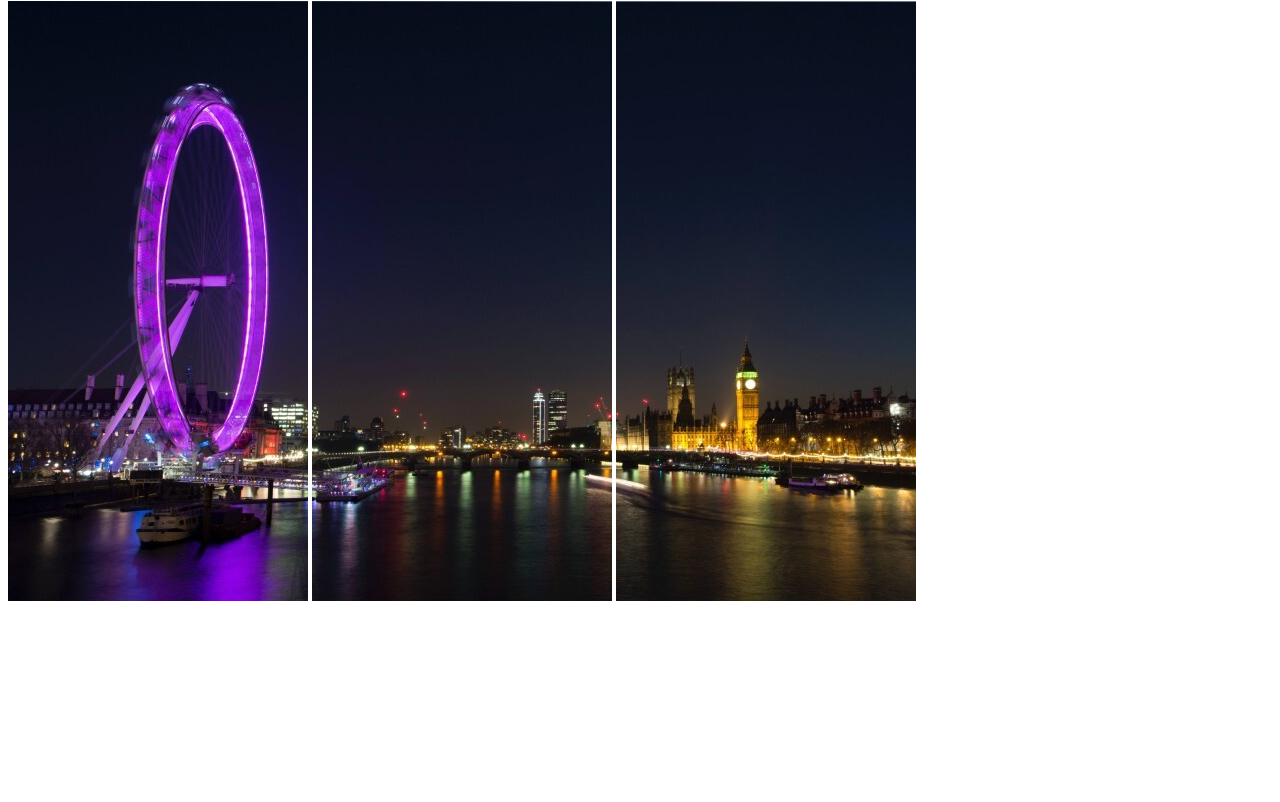
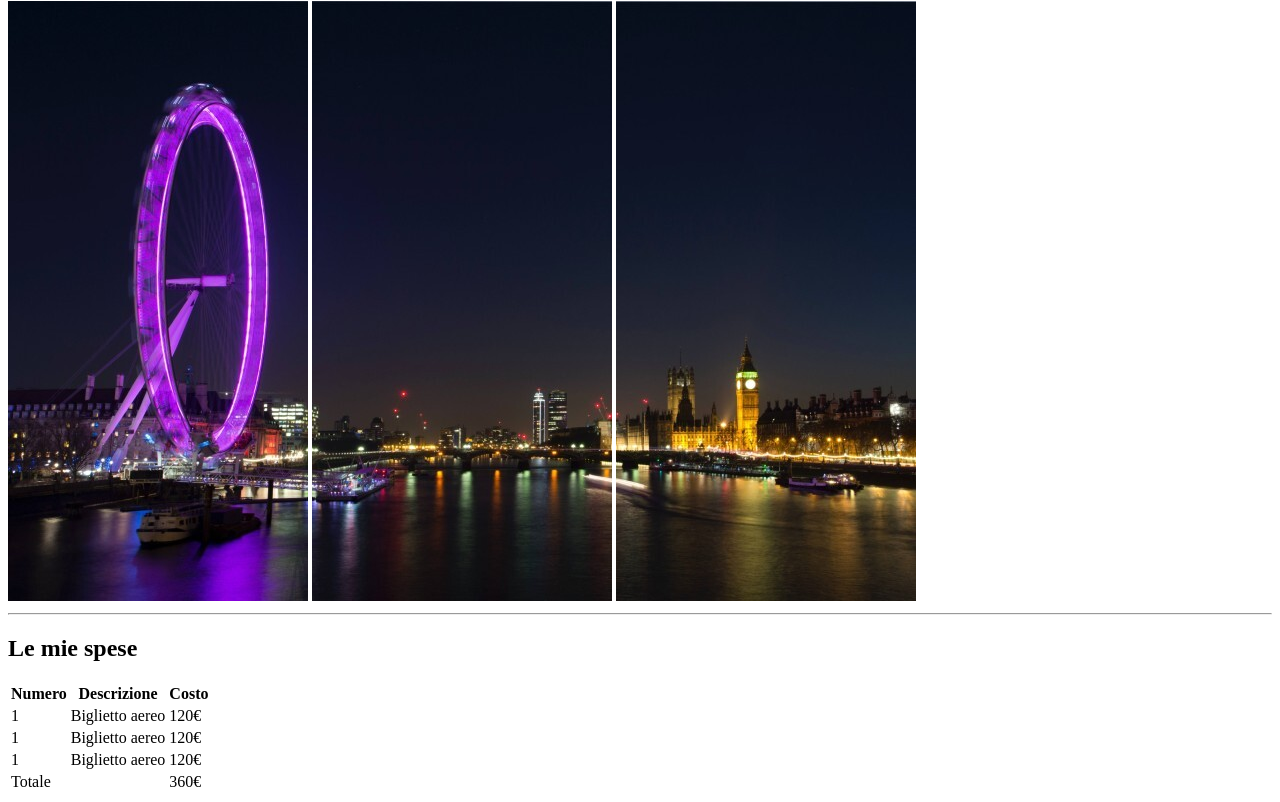
Before and after one commit to Casimiro-Moliterni/html-london-trip, a plain HTML site: page index.html in a window 1280 px wide. Shown: the part 79-881 px from the top of the page. Before the commit the page ends 800 px from the top, so only its background shows below. Drawn offline with Linux system fonts and the light colour scheme.

```diff
--- a/index.html
+++ b/index.html
@@ -13,10 +13,45 @@
             <img src="./img/img2.jpg" alt="">
             <img src="./img/img3.jpg" alt="">
         </div>
+        <hr>
 
     </header>
     <main>
         <section>
+            <h2>Le mie spese</h2>
+            <table>
+                <thead>
+                    <tr>
+                        <th>Numero</th>
+                        <th>Descrizione</th>
+                        <th>Costo</th>
+                    </tr>
+                </thead>
+                <tbody>
+                    <tr>
+                        <td>1</td>
+                        <td>Biglietto aereo</td>
+                        <td>120&euro;</td>
+                    </tr>
+                    <tr>
+                        <td>1</td>
+                        <td>Biglietto aereo</td>
+                        <td>120&euro;</td>
+                    </tr>
+                    <tr>
+                        <td>1</td>
+                        <td>Biglietto aereo</td>
+                        <td>120&euro;</td>
+                    </tr>
+                </tbody>
+                <tfoot>
+                    <tr>
+                        <td colspan="2">Totale</td>
+                        <td>360&euro;</td>
+                    </tr>
+                </tfoot>
+            </table>
+
 
         </section>
         <section>
```
